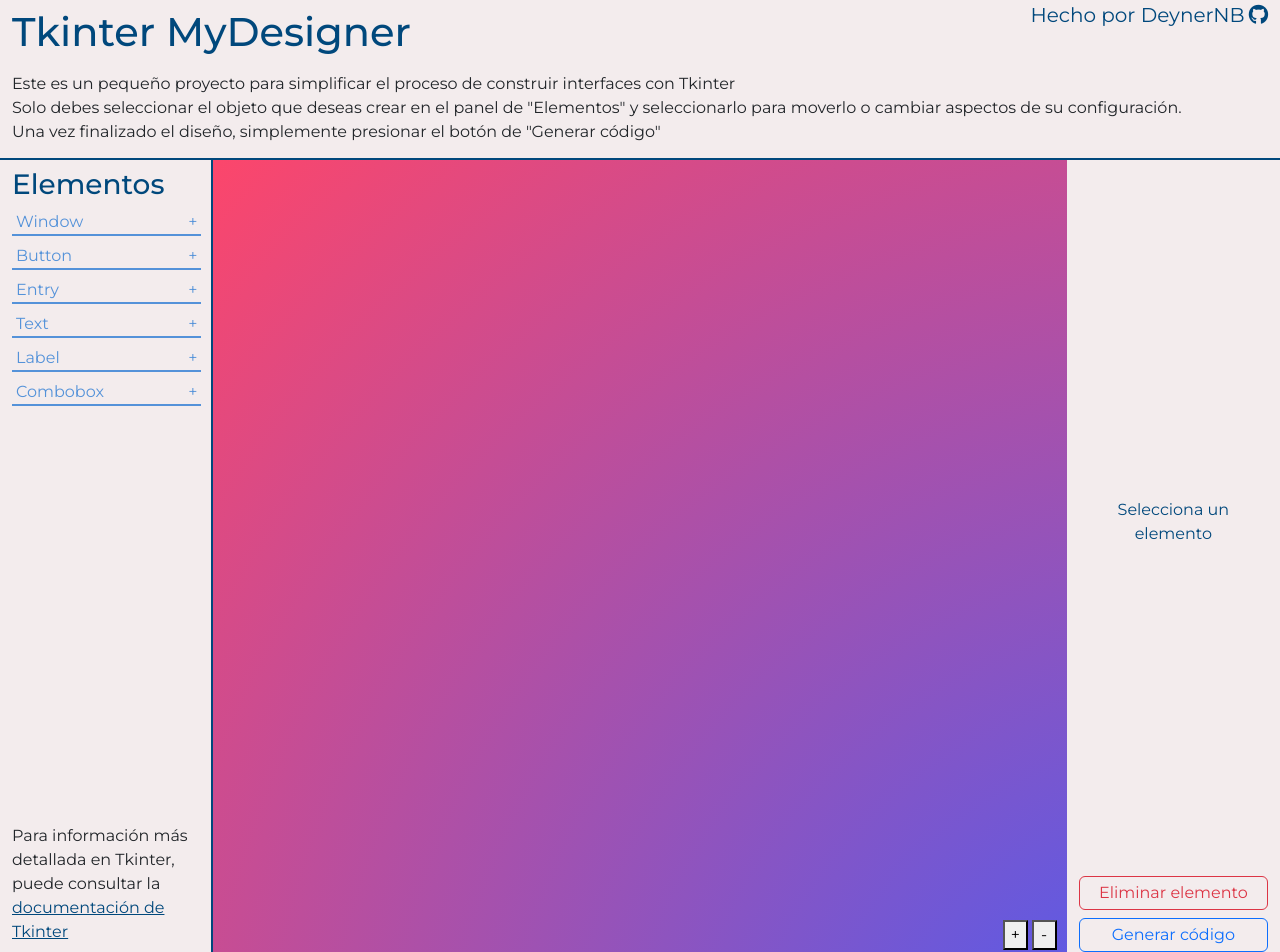
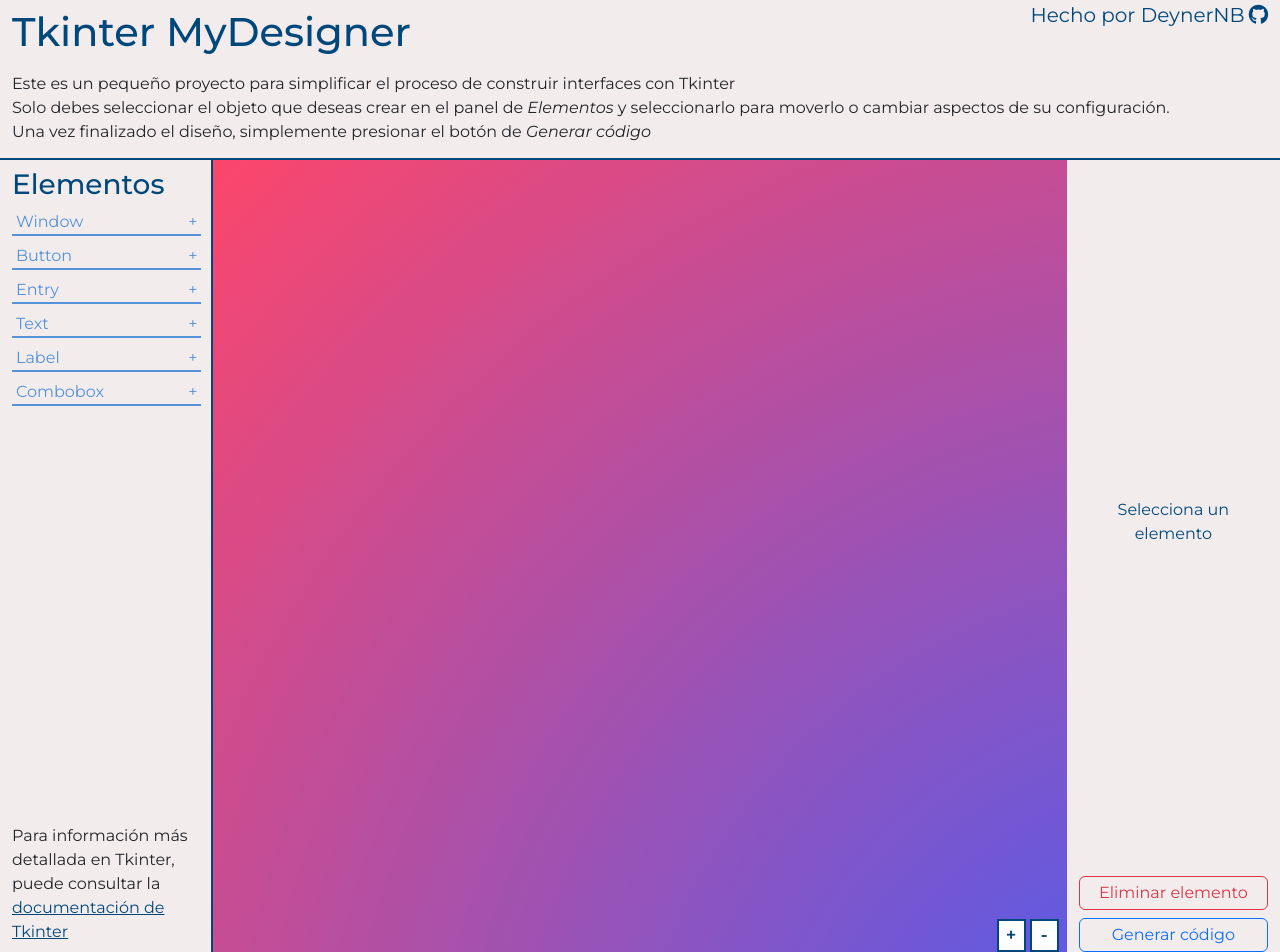
Before and after one commit to DeynerNB/Tkinter-MyDesigner, a React (Create React App) app: page / in a window 1280 px wide. Shown: the top 952 px of the page. Built offline with nearby package versions, Linux system fonts and the light colour scheme.

Commit message:
refactor(apply eslint): apply eslint recommendations

```diff
--- a/package.json
+++ b/package.json
@@ -9,6 +9,7 @@
     "@testing-library/user-event": "^13.5.0",
     "@types/react": "^18.3.3",
     "@types/react-dom": "^18.3.0",
+    "prop-types": "^15.8.1",
     "react": "^18.3.1",
     "react-dom": "^18.3.1",
     "react-scripts": "5.0.1",
--- a/src/components/canvasPanel/Canvas.css
+++ b/src/components/canvasPanel/Canvas.css
@@ -13,4 +13,15 @@
 
 .board-control {
     width: 25px;
+    font-size: 18px;
+    font-weight: 600;
+
+    border: none;
+
+    outline: 2px solid var(--main-color);
+    background-color: #ffffff;
+    color: var(--main-color);
 }
+.board-control:hover {
+    background-color: #b8b8b8;
+}
--- a/src/components/canvasPanel/DraggableElement.js
+++ b/src/components/canvasPanel/DraggableElement.js
@@ -1,6 +1,8 @@
 // src/components/DraggableElement.js
 import React, { useState } from 'react';
 import "./DraggableStyle.css"
+
+import PropTypes from "prop-types"
 
 function DraggableElement({ element, isSelected, onElementMoveConfig, zoomFactor, boardOrigin, initialPosition }) {
 
@@ -59,7 +61,7 @@ function DraggableElement({ element, isSelected, onElementMoveConfig, zoomFactor
     };
 
     // Update the element new position
-    const handleDragEnd  = (e) => {
+    const handleDragEnd  = () => {
         // If the element is not selected := Cannot be drag
         if (!isSelected || !dragging) {
             return;
@@ -123,4 +125,13 @@ function DraggableElement({ element, isSelected, onElementMoveConfig, zoomFactor
     );
 }
 
+DraggableElement.propTypes = {
+    element: PropTypes.object,
+    isSelected: PropTypes.bool,
+    onElementMoveConfig: PropTypes.func,
+    zoomFactor: PropTypes.number,
+    boardOrigin: PropTypes.object,
+    initialPosition: PropTypes.object,
+}
+
 export default DraggableElement;
--- a/src/components/canvasPanel/DynamicCanvas.js
+++ b/src/components/canvasPanel/DynamicCanvas.js
@@ -1,6 +1,8 @@
 import React, { useState, useEffect } from 'react';
 import DraggableElement from './DraggableElement';
 import "./Canvas.css"
+
+import PropTypes from "prop-types"
 
 function DynamicCanvas({ elements, setSelectElementKey, onElementMoveConfig, selectedElementKey }) {
 
@@ -98,7 +100,7 @@ function DynamicCanvas({ elements, setSelectElementKey, onElementMoveConfig, sel
     }
 
     const generateElements = () => {
-        return Object.entries(elements).map(([key, value], index) => (
+        return Object.entries(elements).map(([key, value]) => (
             <div key={key} onMouseDown={(e) => { e.stopPropagation(); setSelectElementKey( key ); }}>
                 <DraggableElement
                     element={value}
@@ -106,7 +108,7 @@ function DynamicCanvas({ elements, setSelectElementKey, onElementMoveConfig, sel
                     onElementMoveConfig={onElementMoveConfig}
                     zoomFactor={scaleValue}
                     boardOrigin={origin}
-                    initialPosition={() => setElementPosition()} />
+                    initialPosition={setElementPosition()} />
             </div>
         ))
     }
@@ -134,7 +136,7 @@ function DynamicCanvas({ elements, setSelectElementKey, onElementMoveConfig, sel
             </div>
 
             {/* Board controls */}
-            <div className='position-absolute d-flex gap-1' id='board-controls-container'>
+            <div className='position-absolute d-flex gap-2' id='board-controls-container'>
                 <button className='board-control' onClick={zoomIn} >+</button>
                 <button className='board-control' onClick={zoomOut} >-</button>
             </div>
@@ -142,4 +144,11 @@ function DynamicCanvas({ elements, setSelectElementKey, onElementMoveConfig, sel
     );
 }
 
+DynamicCanvas.propTypes = {
+    elements: PropTypes.object,
+    setSelectElementKey: PropTypes.func,
+    onElementMoveConfig: PropTypes.func,
+    selectedElementKey: PropTypes.string
+}
+
 export default DynamicCanvas;
--- a/src/components/configurationPanel/CodeDisplay.js
+++ b/src/components/configurationPanel/CodeDisplay.js
@@ -2,6 +2,8 @@ import React, { useState, useEffect, useRef } from 'react';
 
 import { generateImportLine, generateWindowCode, generateElementCode, generateFinalCode } from "./CodeTemplate"
 import "./CodeDisplayStyle.css"
+
+import PropTypes from "prop-types"
 
 function CodeDisplay({ codeDisplayDialog, elements, deactivateSelection }) {
     // Variable to store the resulted code
@@ -28,7 +30,7 @@ function CodeDisplay({ codeDisplayDialog, elements, deactivateSelection }) {
         let code = ''
 
         // Check if exists a window to be the first code
-        Object.entries(elements).map(([key, value], index) => {
+        Object.entries(elements).map(([, value]) => {
             const { name, config } = value;
 
             if (name === "Window") {
@@ -38,6 +40,7 @@ function CodeDisplay({ codeDisplayDialog, elements, deactivateSelection }) {
                 setHasWindow( true )
                 code += generateWindowCode(config);
             }
+            return value;
         })
 
         // Show message for when the windows has not been generated
@@ -47,7 +50,7 @@ function CodeDisplay({ codeDisplayDialog, elements, deactivateSelection }) {
         }
 
         // Go throught all the elements generating its respective code
-        Object.entries(elements).map(([key, value], index) => {
+        Object.entries(elements).map(([key, value]) => {
             const { name, from, class_name, config } = value;
 
             // Import the ttk library if necessary
@@ -74,6 +77,7 @@ function CodeDisplay({ codeDisplayDialog, elements, deactivateSelection }) {
             else if (name === "Combobox") {
                 code += generateElementCode(config, key, originX, originY, "Combobox", from, class_name);
             }
+            return value;
         })
         // Set the imports based on the elements generated
         for (const imp of importObject) {
@@ -123,4 +127,10 @@ function CodeDisplay({ codeDisplayDialog, elements, deactivateSelection }) {
     );
 }
 
+CodeDisplay.propTypes = {
+    codeDisplayDialog: PropTypes.func,
+    elements: PropTypes.object,
+    deactivateSelection: PropTypes.func
+}
+
 export default CodeDisplay;
--- a/src/components/configurationPanel/ConfigPanel.js
+++ b/src/components/configurationPanel/ConfigPanel.js
@@ -1,5 +1,7 @@
 // src/components/ConfigPanel.js
 import React, { useState, useEffect } from 'react';
+
+import PropTypes from "prop-types"
 
 function ConfigPanel({ element, onUpdateConfig, codeDisplayDialog, deleteSelectedElement }) {
     const [config, setConfig] = useState(element ? element.config : {});
@@ -68,7 +70,7 @@ function ConfigPanel({ element, onUpdateConfig, codeDisplayDialog, deleteSelecte
                     type === "textarea" &&
                     (
                         <>
-                            <span className='d-block' style={{ fontSize: "14px" }}>Separe los elementos utilizando ","</span>
+                            <span className='d-block' style={{ fontSize: "14px" }}>Separe los elementos utilizando <b>,</b></span>
                             <span className='d-block' style={{ fontSize: "14px" }}>Ejemplo: Manzana, Uva, Fresa</span>
                         </>
                     )
@@ -100,4 +102,11 @@ function ConfigPanel({ element, onUpdateConfig, codeDisplayDialog, deleteSelecte
     );
 }
 
+ConfigPanel.propTypes = {
+    element: PropTypes.object,
+    onUpdateConfig: PropTypes.func,
+    codeDisplayDialog: PropTypes.func,
+    deleteSelectedElement: PropTypes.func
+}
+
 export default ConfigPanel;
--- a/src/components/elementsPanel/ElementPanel.js
+++ b/src/components/elementsPanel/ElementPanel.js
@@ -2,6 +2,8 @@ import React from 'react';
 
 import { Tkinter_Window, Tkinter_Button, TKinter_Entry, TKinter_Text, Tkinter_Label, Tkinter_ComboBox } from './Elements';
 import "./ElementPanel.css"
+
+import PropTypes from "prop-types"
 
 function ElementPanel({ onAddElement }) {
     return (
@@ -24,4 +26,8 @@ function ElementPanel({ onAddElement }) {
     );
 }
 
+ElementPanel.propTypes = {
+    onAddElement: PropTypes.func
+}
+
 export default ElementPanel;
--- a/src/components/headerPanel/HeaderPanel.js
+++ b/src/components/headerPanel/HeaderPanel.js
@@ -15,8 +15,8 @@ function HeaderPanel() {
                 </div>
             </div>
             <p className='m-0'>Este es un pequeño proyecto para simplificar el proceso de construir interfaces con Tkinter</p>
-            <p className='m-0'>Solo debes seleccionar el objeto que deseas crear en el panel de "Elementos" y seleccionarlo para moverlo o cambiar aspectos de su configuración.</p>
-            <p className='m-0 pb-3'>Una vez finalizado el diseño, simplemente presionar el botón de "Generar código"</p>
+            <p className='m-0'>Solo debes seleccionar el objeto que deseas crear en el panel de <i>Elementos</i> y seleccionarlo para moverlo o cambiar aspectos de su configuración.</p>
+            <p className='m-0 pb-3'>Una vez finalizado el diseño, simplemente presionar el botón de <i>Generar código</i></p>
         </div>
     );
 }
```
Also changed, not shown: 1 other file (tests, documents, lock files or other folders).
